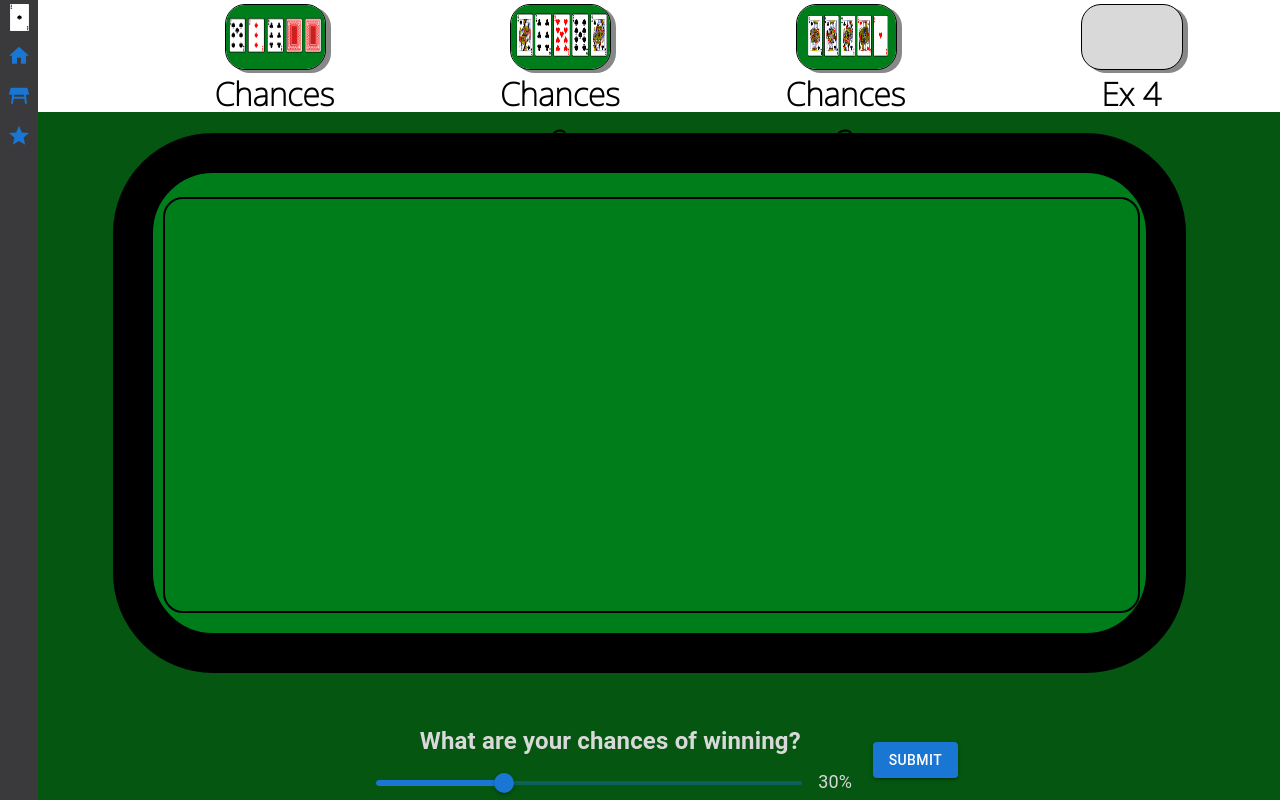
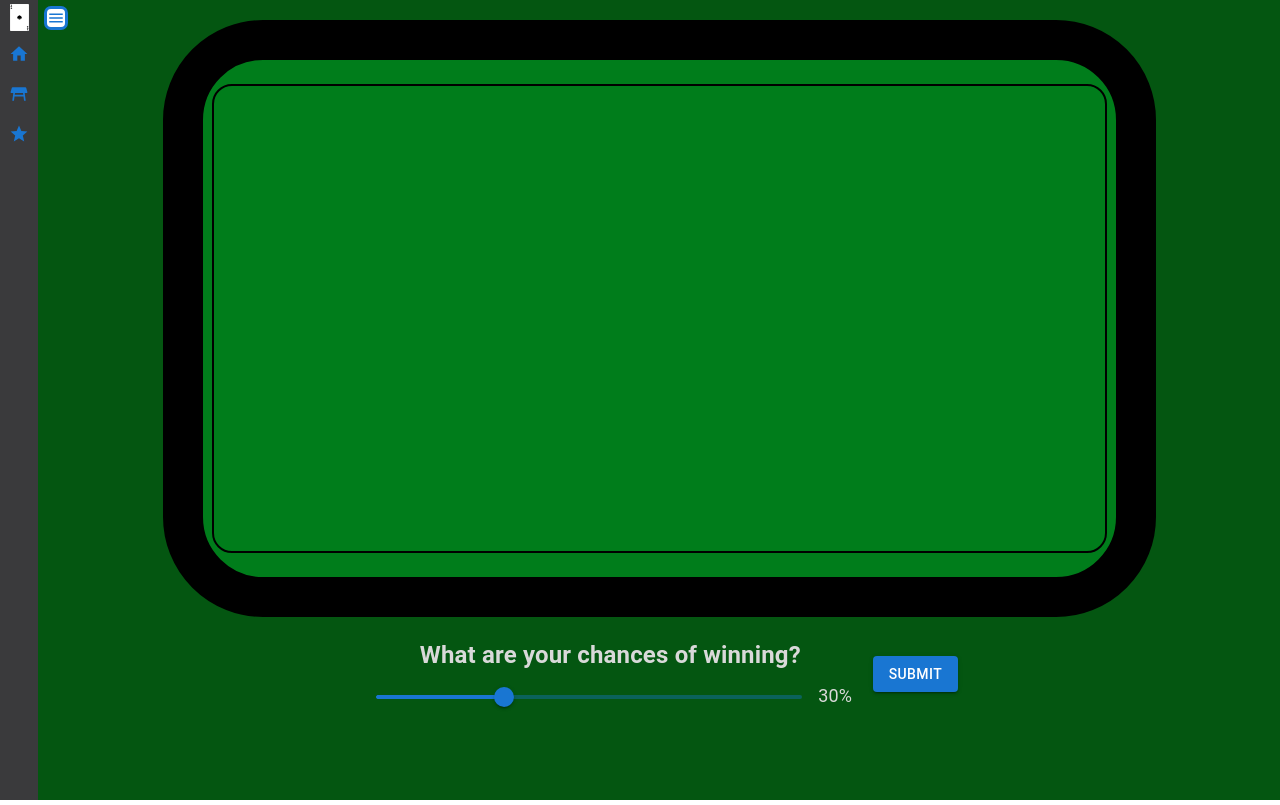
Before and after one commit to TamahauBrown/poker-trainer, a React (Create React App) app: page / in a window 1280 px wide. Built offline with nearby package versions, Linux system fonts and the light colour scheme.

Commit message:
Side menu for exercises

```diff
--- a/src/App.scss
+++ b/src/App.scss
@@ -2,9 +2,14 @@
 @import './SCSS/measurements';
 @import './SCSS/fonts';
 
+* {
+  box-sizing: border-box;
+}
+
 .App {
   display: flex;
   width: 100%;
+  height: 100vh;
 }
 
 .App-header {
@@ -45,19 +50,38 @@
 
 /* Exercise information */
 #exercise {
+  position: absolute;
   text-align: center;
   display: flex;
-  padding-top: 4px;
-  width: 100%;
-  height: 13.5vh;
+  flex-direction: column;
+  // padding-top: 4px;
+  width: 20%;
+  background-color: white;
+  height: 100vh;
+  padding-top: 50px;
+}
+
+#exerciseMenuIcon {
+  border-radius: $button;
+  border: solid;
+  margin: 6px;
+  background-color: white;
+  // top: 4px;
+  // left: 4px;
+  z-index: 20;
+  position: absolute;
+}
+
+#headerContainer {
+  position: relative;
 }
 
 .exItem {
   display: flex;
   flex-direction: column;
-  margin: 0 0 0 15%;
-  width: 8%;
-  height: 30vh;
+  // margin: 0 0 0 15%;
+  flex: 0 0 auto;
+  margin: 30px;
   align-items: center;
 }
 
@@ -87,9 +111,14 @@
 }
 
 #floor {
-  height: 86vh;
+  // height: 86vh;
+  display: flex;
+  flex-direction: column;
   width: 100%;
+  padding: 20px 0;
   background-color: $floor;
+  min-height: 100%;
+  gap: 20px;
 }
 
 #homeIcon {
@@ -225,10 +254,9 @@ E.g.: ohl1 means opponent hand left 1
 
 /* Poker table */
 #pokerTable {
-  height: 60%;
   width: 80%;
   background: $green;
-  margin: 0 auto 0 6%;
+  margin: 0 auto;
   border-radius: $table;
   border: 40px solid $black;
   padding: 3vh 0 3vh 0;
@@ -262,7 +290,6 @@ E.g.: ohl1 means opponent hand left 1
 }
 
 #sliderFunctions {
-  padding-top: 4%;
   justify-content: center;
   width: 100%;
   display: inline-flex;
@@ -310,6 +337,9 @@ E.g.: ohl1 means opponent hand left 1
   opacity: 0;
 }
 
+.hidden {
+  display: none !important;
+}
 /* #playerCards, #tableCards {
   margin-top: 10%;
 }*/
--- a/src/Components/ExerciseHeader.tsx
+++ b/src/Components/ExerciseHeader.tsx
@@ -1,15 +1,17 @@
 import * as React from "react";
-import {invoke} from "@tauri-apps/api/tauri";
+import { invoke } from "@tauri-apps/api/tauri";
+import Menu from '@mui/icons-material/Menu';
 
 // @ts-ignore
-import {EquityResponse} from "../PokerModels/BEVars";
+import { EquityResponse } from "../PokerModels/BEVars";
 
 export function ExerciseHeader() {
     let full_path;
     const image_path = "./Images/fronts/";
     const svg = ".svg";
+    let sideBarVisible = false;
 
-    function equity_estimate(exercise : string) {
+    function equity_estimate(exercise: string) {
         document.getElementById("chances")!.innerText = "What are your chances of winning?";
         console.log("Entering " + exercise);
         let result: Promise<EquityResponse> = invoke(exercise, {});
@@ -79,16 +81,25 @@ export function ExerciseHeader() {
                 //}
                 i++;
             });
+        });
     }
-        )
-        ;
 
+    function toggle_sidebar() {
+        const containerClassList = document.getElementById("exercise")!.classList;
+        if (sideBarVisible) {
+            containerClassList.add('hidden')
+        } else {
+            containerClassList.remove('hidden')
+        }
+        sideBarVisible = !sideBarVisible;
     }
 
     return (
-        <div id="exercise">
+        <div id="headerContainer">
+            <Menu color={"primary"} width="75%" id="exerciseMenuIcon" onClick={() => toggle_sidebar()}></Menu>
+            <div id="exercise" className="hidden">
                 <div className="exItem">
-                <img src={"../Exercises/equity-estimate.png"} className="exShape" id="ex1" onClick={() => equity_estimate('equity_estimate')}/>
+                    <img src={"../Exercises/equity-estimate.png"} className="exShape" id="ex1" onClick={() => equity_estimate('equity_estimate')} />
                     <div className="exerciseText" id="ex1text">Chances</div>
                 </div>
                 <div className="exItem">
@@ -104,5 +115,6 @@ export function ExerciseHeader() {
                     <div className="exerciseText" id="ex4text">Ex 4</div>
                 </div>
             </div>
+        </div>
     );
 }
--- a/src/Components/PokerTable.tsx
+++ b/src/Components/PokerTable.tsx
@@ -14,7 +14,6 @@ import {Percentages} from "./Percentages.tsx";
 export function PokerTable() {
     return (
         <div id="floor">
-            <div id={"padding"} />
             <div id="pokerTable">
                 <div id="innerTableBorder">
                 <div id="mainTable">
```
Also changed, not shown: 1 other file (tests, documents, lock files or other folders). Lines whose indentation alone changed are shown as unchanged.
